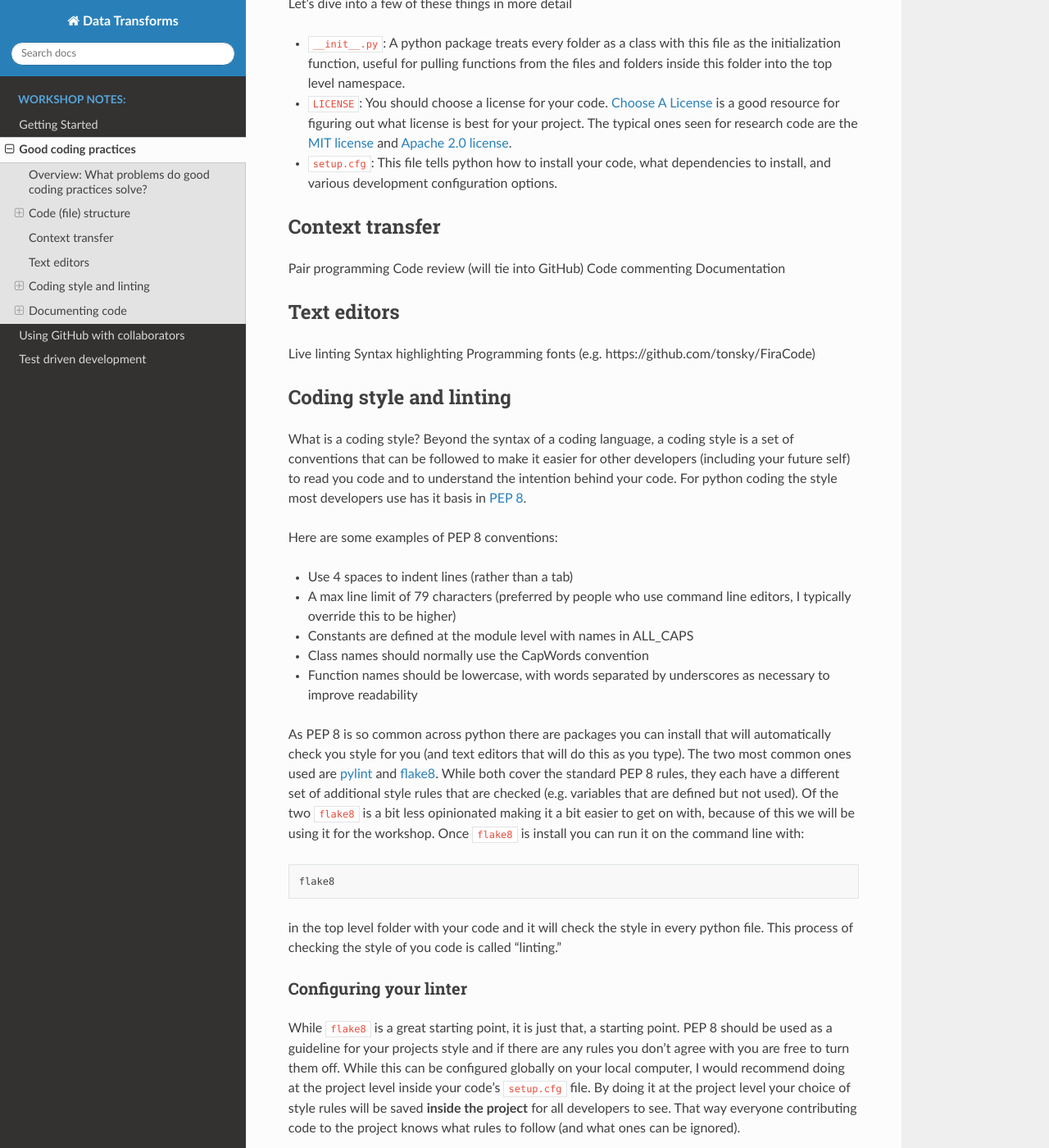
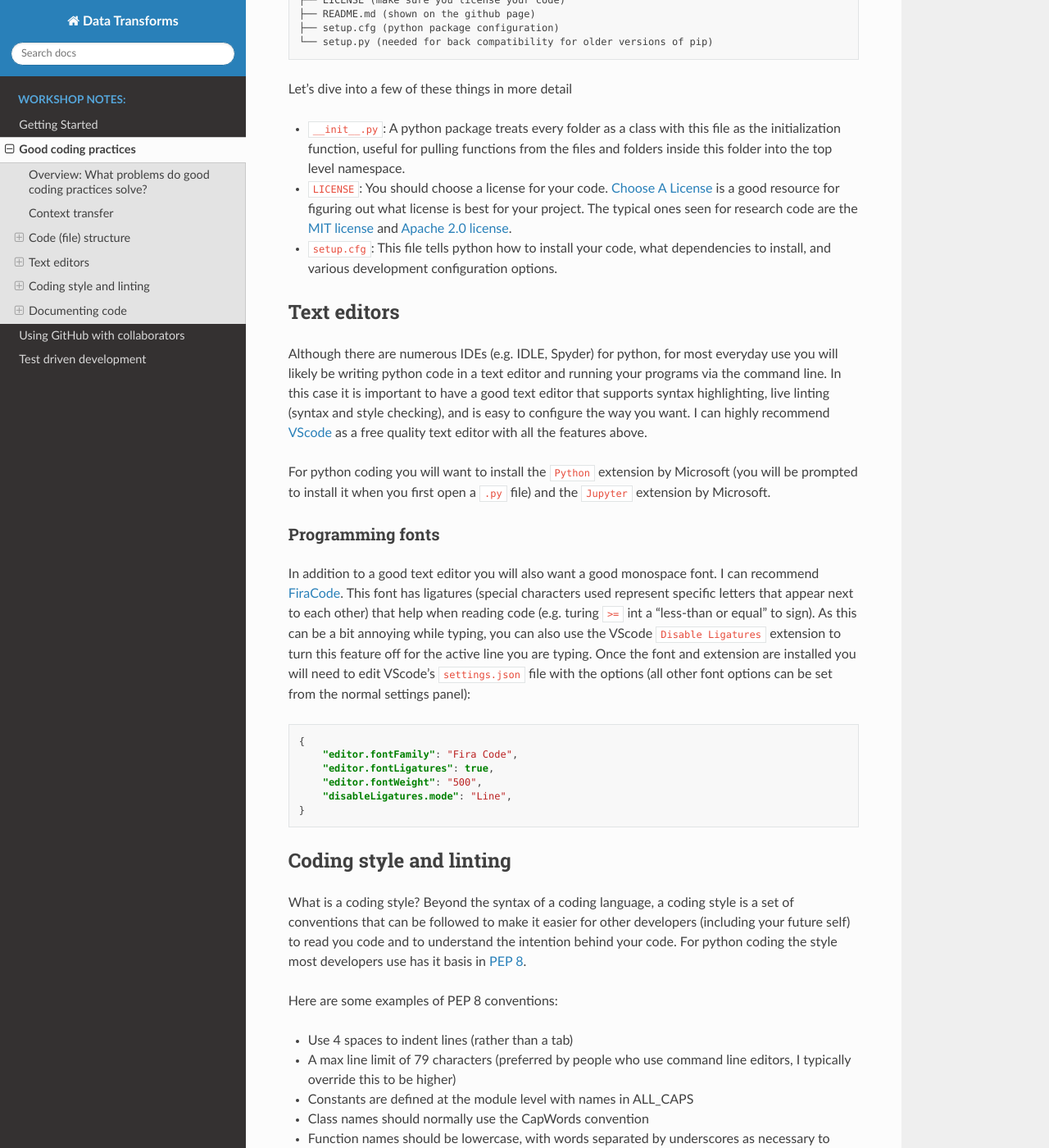
Before and after one commit to CKrawczyk/DISCnet_workshop, a Sphinx documentation site: the page built from docs/source/good_coding_practices.md, in a window 1280 px wide and 1400 px high, scrolled down 2398 px. Shown: the whole window at 82% size. Built offline with Sphinx 7.4.7 and the Read the Docs theme 2.0.0, drawn with Linux system fonts in a browser that asks for light colours; pages that are not in the unit, such as notebooks, are missing from menus; some of the changed text lies outside the part shown.

Commit message:
Add notes about text editors
And notes about fonts.

````diff
--- a/docs/source/good_coding_practices.md
+++ b/docs/source/good_coding_practices.md
@@ -5,6 +5,13 @@
 Weather you are working alone or working in a team, one of the most valuable things you should keep in mind is **context transfer**.  It is not enough to just track the changes made to code, but to also track **why** those changes were made.  Many of the best practices covered within this document will be various flavors of recoding this kind of context in a way that is clear to other developers, or even to yourself when you look back at old code.
 
 When context is well recorded it becomes easier for other develops to be on-boarded into your codebase, structural changes to the code become easier to manage, leading to code that is easier to maintain in the long run.
+
+## Context transfer
+Pair programming
+Code review (will tie into GitHub)
+Code commenting
+Documentation
+
 
 ## Code (file) structure
 
@@ -81,16 +88,24 @@ Let's dive into a few of these things in more detail
 - `LICENSE`: You should choose a license for your code. [Choose A License](https://choosealicense.com/) is a good resource for figuring out what license is best for your project.  The typical ones seen for research code are the [MIT license](https://choosealicense.com/licenses/mit/) and [Apache 2.0 license](https://choosealicense.com/licenses/apache-2.0/).
 - `setup.cfg`: This file tells python how to install your code, what dependencies to install, and various development configuration options.
 
-## Context transfer
-Pair programming
-Code review (will tie into GitHub)
-Code commenting
-Documentation
+## Text editors
 
-## Text editors
-Live linting
-Syntax highlighting
-Programming fonts (e.g. https://github.com/tonsky/FiraCode)
+Although there are numerous IDEs (e.g. IDLE, Spyder) for python, for most everyday use you will likely be writing python code in a text editor and running your programs via the command line.  In this case it is important to have a good text editor that supports syntax highlighting, live linting (syntax and style checking), and is easy to configure the way you want.  I can highly recommend [VScode](https://code.visualstudio.com/) as a free quality text editor with all the features above.
+
+For python coding you will want to install the `Python` extension by Microsoft (you will be prompted to install it when you first open a `.py` file) and the `Jupyter` extension by Microsoft.
+
+### Programming fonts
+
+In addition to a good text editor you will also want a good monospace font.  I can recommend [FiraCode](https://github.com/tonsky/FiraCode).  This font has ligatures (special characters used represent specific letters that appear next to each other) that help when reading code (e.g. turing `>=` int a "less-than or equal" to sign).  As this can be a bit annoying while typing, you can also use the VScode `Disable Ligatures` extension to turn this feature off for the active line you are typing.  Once the font and extension are installed you will need to edit VScode's `settings.json` file with the options (all other font options can be set from the normal settings panel):
+
+```json
+{
+    "editor.fontFamily": "Fira Code",
+    "editor.fontLigatures": true,
+    "editor.fontWeight": "500",
+    "disableLigatures.mode": "Line",
+}
+```
 
 ## Coding style and linting
 
````
